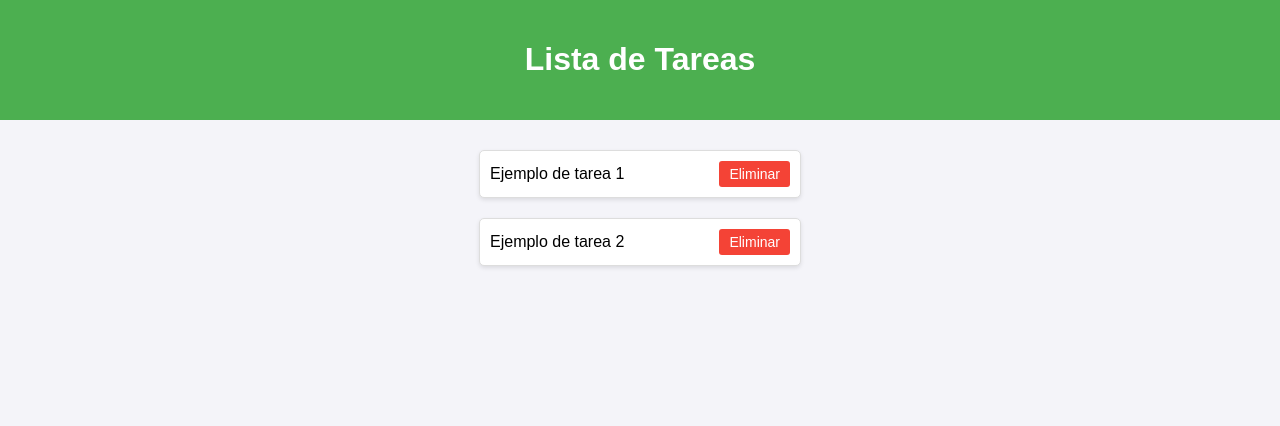
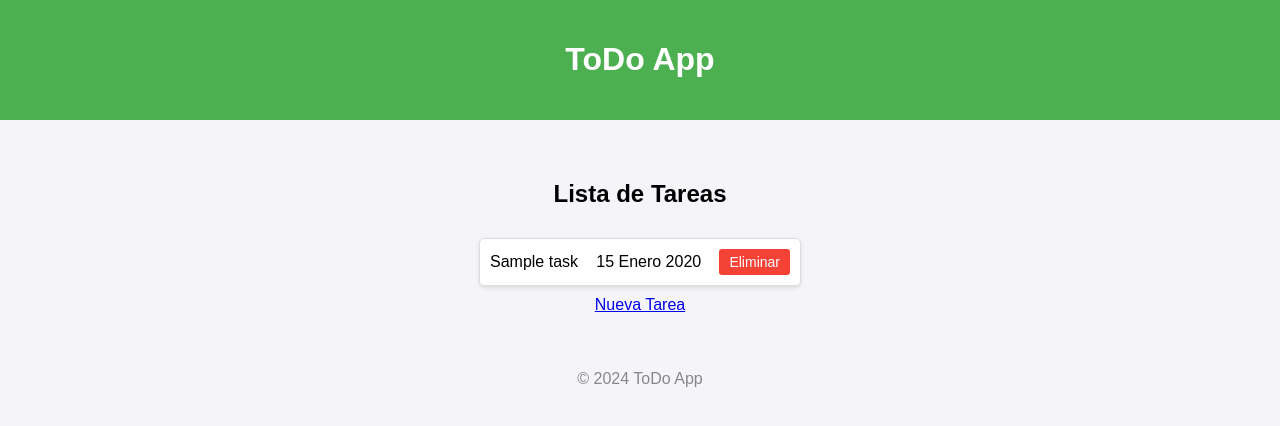
Before and after one commit to iescheinberg/TaskApp_Django, a Django app: page / in a window 1280 px wide. Shown: the top 426 px of the page. Run offline with Django 5.2, Linux system fonts and the light colour scheme; tables that the repository leaves empty hold one stand-in row (values such as "Sample post").

Commit message:
funcionalidades basicas terminadas

```diff
--- a/apps/task/urls.py
+++ b/apps/task/urls.py
@@ -3,5 +3,6 @@ from . import views
 
 urlpatterns = [
     path('', views.task_list, name='task_list'),
-
+    path('agregar/', views.agregar_tarea, name='agregar_tarea'),
+    path('borrar/<int:task_id>', views.borrar_tarea, name='borrar_tarea'),
 ]
--- a/apps/task/views.py
+++ b/apps/task/views.py
@@ -1,7 +1,30 @@
-from django.shortcuts import render
+from django.shortcuts import render, redirect
+from .forms import TaskForm
 from .models import Task
 # Create your views here.
 
+# Lista de tareas
 def task_list(request):
     tasks = Task.objects.all()
     return render(request, 'task/task_list.html', {'tasks': tasks})
+
+
+# Borrar tarea
+def agregar_tarea(request):
+    if request.method == 'POST':
+        form = TaskForm(request.POST)
+        if form.is_valid():
+            form.save()
+            return redirect('task_list')
+    else:
+        form = TaskForm()
+
+    return render(request, 'task/agregar_tarea.html', {'form': form})
+
+
+
+# Borrar tarea
+def borrar_tarea(request, task_id):
+    task = Task.objects.get(id=task_id)
+    task.delete()
+    return redirect('task_list')
--- /dev/null
+++ b/templates/base.html
@@ -0,0 +1,23 @@
+{% load static %}
+<!DOCTYPE html>
+<html lang="en">
+<head>
+    <meta charset="UTF-8">
+    <meta name="viewport" content="width=device-width, initial-scale=1.0">
+    <title>{% block title %}ToDo App{% endblock %}</title>
+    <link rel="stylesheet" href="{% static 'task/styles.css' %}">
+</head>
+<body>
+    <header>
+        <h1>ToDo App</h1>
+    </header>
+    <div class="container">
+        {% block content %}
+            <!-- Contenido dinámico de la página -->
+        {% endblock %}
+    </div>
+    <footer>
+        <p>&copy; 2024 ToDo App</p>
+    </footer>
+</body>
+</html>
--- a/templates/task/task_list.html
+++ b/templates/task/task_list.html
@@ -1,26 +1,27 @@
-{% load static %}
-<!DOCTYPE html>
-<html lang="en">
-<head>
-    <meta charset="UTF-8">
-    <meta name="viewport" content="width=device-width, initial-scale=1.0">
-    <title>Lista de Tareas</title>
-    <link rel="stylesheet" href="{% static 'task/styles.css' %}">
-</head>
-<body>
-    <header>
-        <h1>Lista de Tareas</h1>
-    </header>
-    <div class="container">
-        <!-- contendor de tareas -->
-        <div class="task">
-            <span>Ejemplo de tarea 1</span>
-            <button>Eliminar</button>
-        </div>
-        <div class="task">
-            <span>Ejemplo de tarea 2</span>
-            <button>Eliminar</button>
-        </div>
-    </div>
-</body>
-</html>
+{% extends "base.html" %}
+
+{% block content %}
+<div class="container">
+    <h2>Lista de Tareas</h2>
+
+    <!-- Mostrar las tareas -->
+    {% if tasks %}
+        {% for task in tasks %}
+            <div class="task">
+                <span>{{ task.titulo }}</span>
+                <span>{{ task.fecha_vencimiento }}</span>
+                <form action="{% url 'borrar_tarea' task.id %}" method="post">
+                    {% csrf_token %}
+                    <button type="submit">Eliminar</button>
+                </form>
+            </div>
+        {% endfor %}
+    {% else %}
+        <p>No hay tareas creadas</p>
+    {% endif %}
+
+    <!-- Enlace para agregar nueva tarea -->
+    <a href="{% url 'agregar_tarea' %}">Nueva Tarea</a>
+</div>
+
+{% endblock %}
```
Also changed, not shown: apps/task/forms.py (added, +7 -0 lines), templates/task/agregar_tarea.html (added, +17 -0 lines), db.sqlite3.
